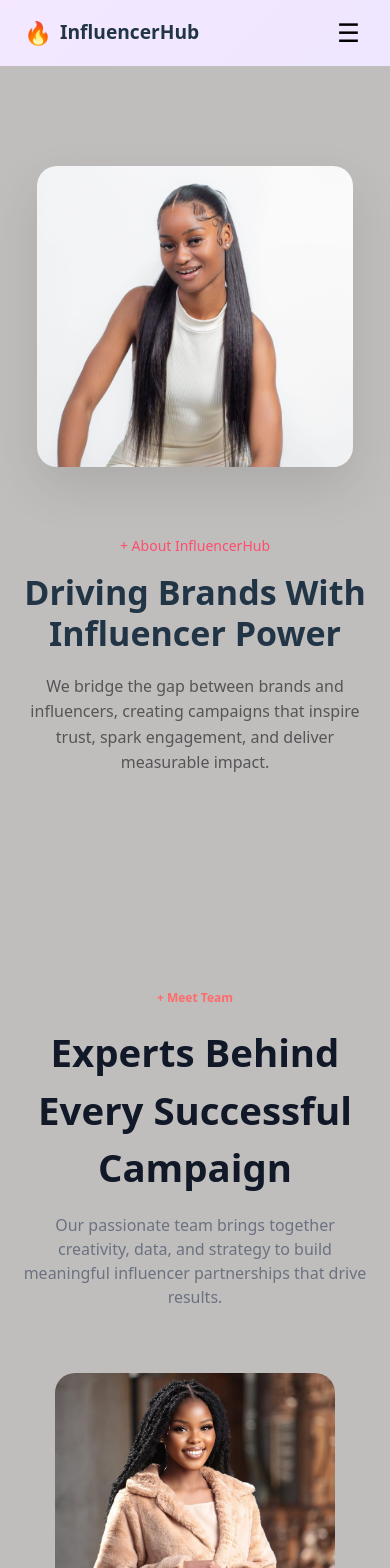
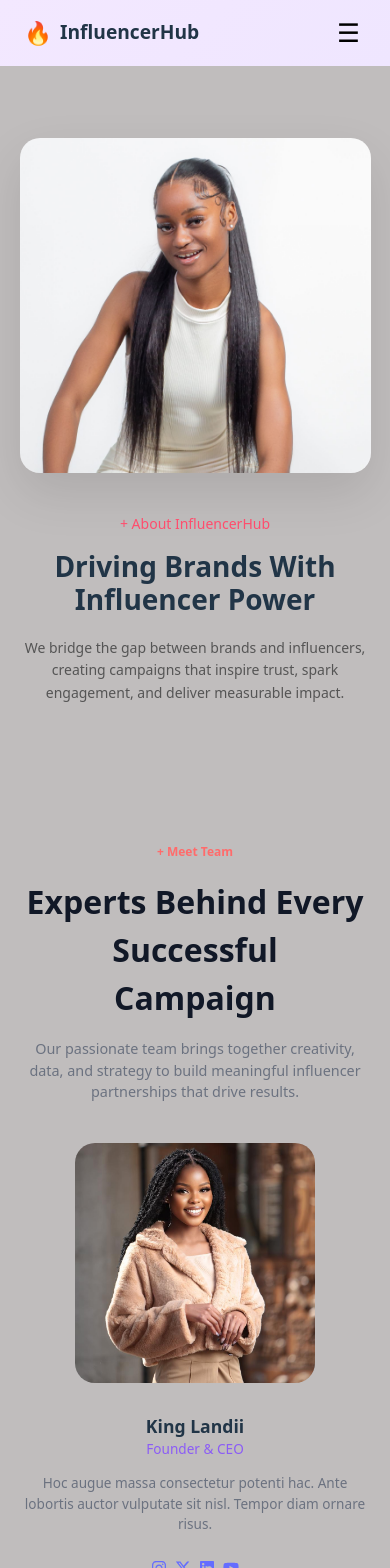
Before and after one commit to Yolanda-landii/influencer-hub, a React (Vite) app: page /about in a window 390 px wide. Shown: the top 1568 px of the page. Built offline with nearby package versions, Linux system fonts and the light colour scheme.

Commit message:
added more files

```diff
--- a/src/components/OurStory.css
+++ b/src/components/OurStory.css
@@ -94,3 +94,25 @@
     text-align: center;
   }
 }
+
+@media (max-width: 600px) {
+  .our-story-section {
+    padding: 72px 0 56px;
+  }
+
+  .influencer-wrapper {
+    gap: 32px;
+  }
+
+  .influencer-image img {
+    width: 100%;
+  }
+
+  .influencer-content h2 {
+    font-size: 28px;
+  }
+
+  .influencer-content p {
+    font-size: 14px;
+  }
+}
--- a/src/components/Team.css
+++ b/src/components/Team.css
@@ -81,3 +81,23 @@
     grid-template-columns: 1fr;
   }
 }
+
+@media (max-width: 600px) {
+  .team {
+    padding: 4rem 1.5rem;
+  }
+
+  .team h2 {
+    font-size: 2rem;
+  }
+
+  .team-desc {
+    margin-bottom: 2.5rem;
+    font-size: 0.9rem;
+  }
+
+  .team-card img {
+    max-width: 240px;
+    height: 240px;
+  }
+}
--- a/src/components/Values.css
+++ b/src/components/Values.css
@@ -68,3 +68,23 @@
     justify-content: center;
   }
 }
+
+@media (max-width: 600px) {
+  .values {
+    padding: 4.5rem 1.5rem;
+  }
+
+  .values h2 {
+    font-size: 2rem;
+  }
+
+  .values-grid {
+    flex-direction: column;
+    align-items: center;
+  }
+
+  .values-image img {
+    max-height: 320px;
+    object-fit: cover;
+  }
+}
--- a/src/components/VisionMission.css
+++ b/src/components/VisionMission.css
@@ -97,3 +97,22 @@
     margin: 0 auto;
   }
 }
+
+@media (max-width: 600px) {
+  .vision-mission {
+    padding: 4rem 1.5rem;
+  }
+
+  .mission-col h2 {
+    font-size: 1.8rem;
+  }
+
+  .vision-col p,
+  .mission-desc {
+    font-size: 0.95rem;
+  }
+
+  .mission-item {
+    align-items: flex-start;
+  }
+}
```
